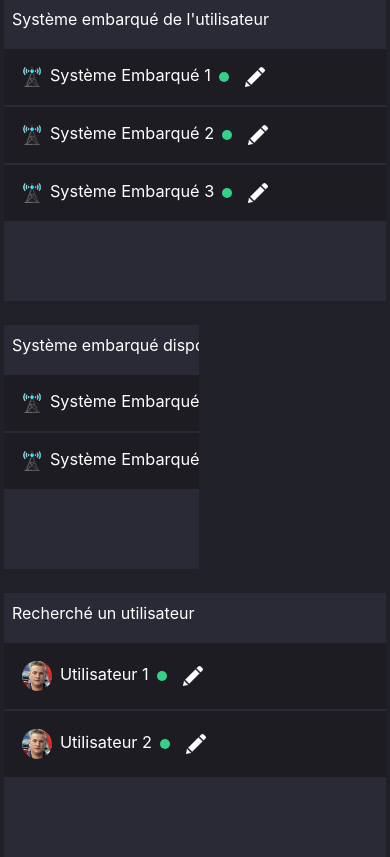
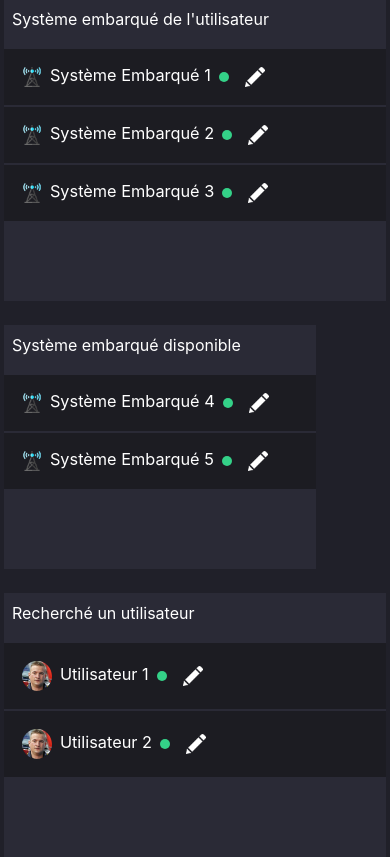
Before and after one commit to MaurelT/FIRE, a PHP site: page /panel-admin-V2.html in a window 390 px wide. Shown: the part 1205-2062 px from the top of the page. Run offline with PHP 8.4, Linux system fonts and the light colour scheme; some libraries are stand-ins or nearby versions.

Commit message:
Peut être bon

```diff
--- a/Styles/panel-admin-V2.css
+++ b/Styles/panel-admin-V2.css
@@ -27,7 +27,7 @@
 .blockembedded {
       margin-top: 1.5rem;
       position: relative;
-      width: 50%;
+      width: 80%;
       padding: 15px 15px 80px;
       background-color: #2A2A36;
 }
@@ -179,6 +179,15 @@ p {
       width: 50%;
   }
 
+
+  .blockembedded {
+        margin-top: 1.5rem;
+        position: relative;
+        width: 80%;
+        padding: 15px 15px 80px;
+        background-color: #2A2A36;
+  }
+
   .blockembeddeduser, .blockmanageuser, .blockembedded {
     padding: 0px 0px 80px;
     background-color: #2A2A36;
```
